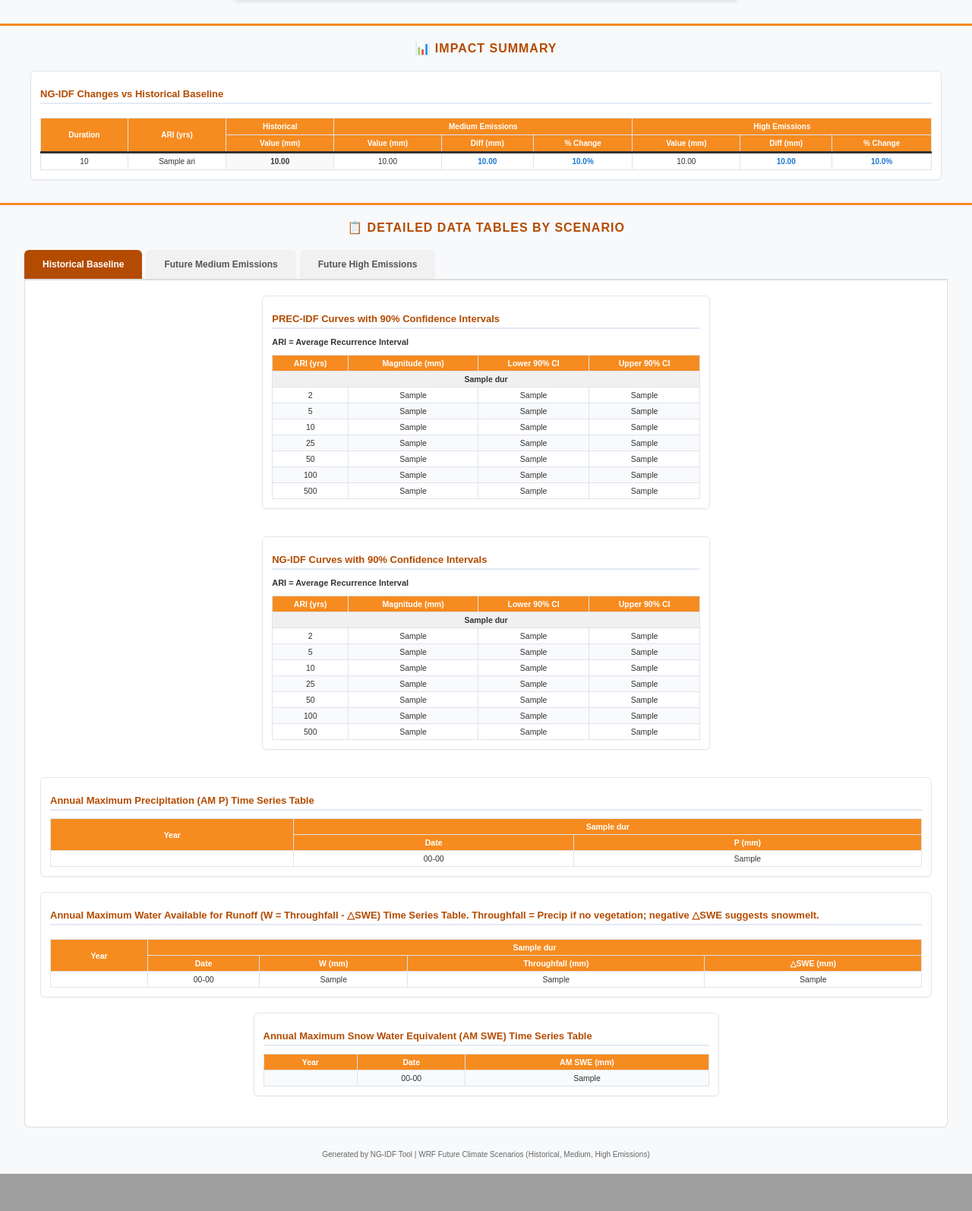
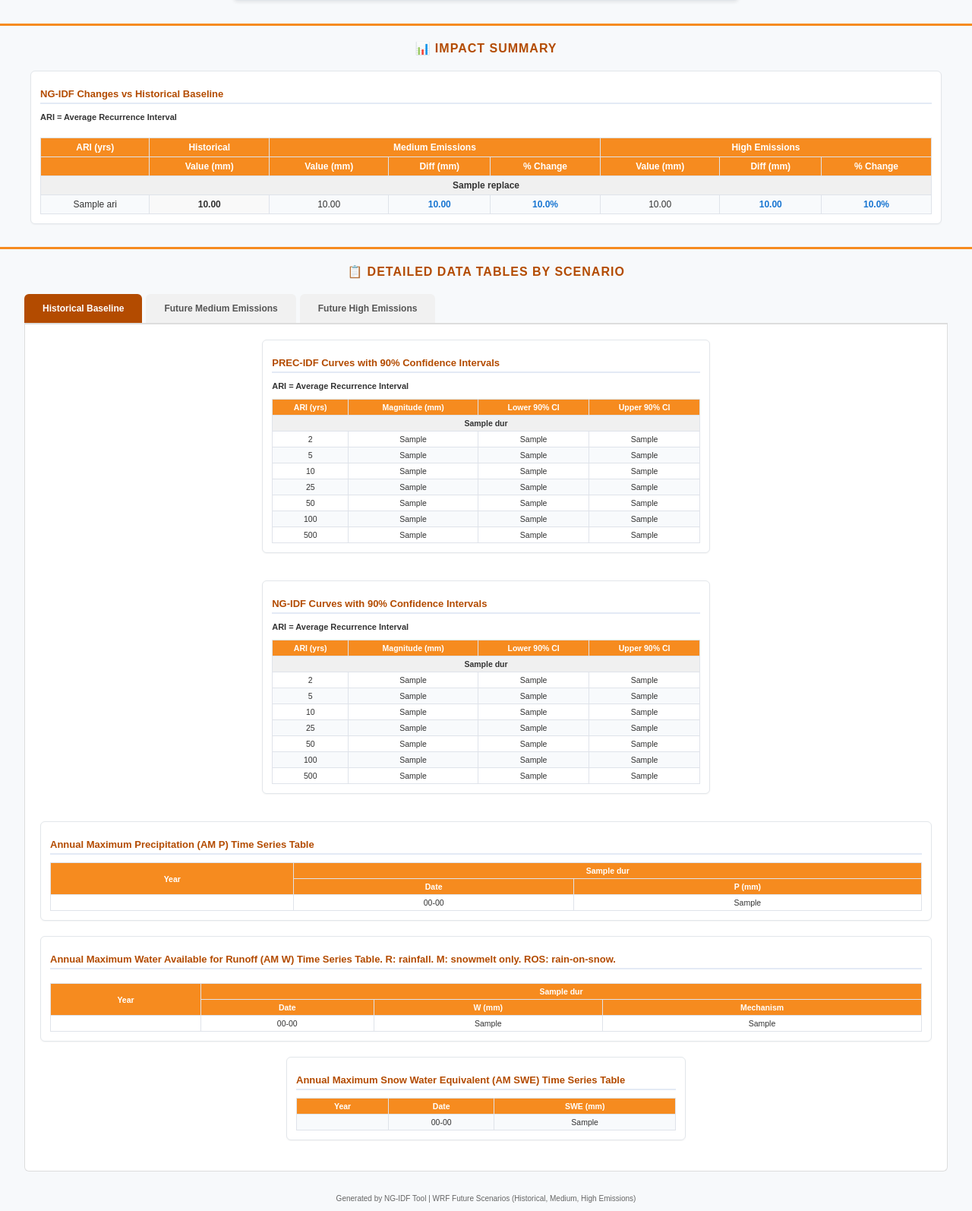
Before and after one commit to hydro-yan/NG_IDF_AWS, a Flask app: template templates/out_future.html in a window 1280 px wide. Shown: the part 4906-6500 px from the top of the page at 76% size. Before the commit the page ends 6451 px from the top, so only its background shows below. Run offline with Flask 3, Linux system fonts and the light colour scheme; the template is opened without the code that fills it: most values are stand-ins (such as "Sample title", 1, 10 or a date in 2020).

Commit message:
Updated mechanism for WRF; 2026/05/21 15:19

```diff
--- a/templates/out.html
+++ b/templates/out.html
@@ -506,7 +506,7 @@
   </div>
 </div>
 
-<p class="note">Generated by NG-IDF Tool | Daymet Historical Scenario (1989-2021)</p>
+<p class="note">Generated by NG-IDF Tool | Daymet Historical Weather Data (1989-2021)</p>
 
 <!-- Leaflet JS -->
 <script src="https://unpkg.com/leaflet@1.9.4/dist/leaflet.js"></script>
--- a/templates/out_future.html
+++ b/templates/out_future.html
@@ -283,7 +283,7 @@
   .summary-table {
     width: 100%;
     border-collapse: collapse;
-    font-size: 10px;
+    font-size: 12px;
   }
 
   .summary-table th,
@@ -413,17 +413,18 @@
 <div class="summary-section">
   <div class="section">
     <h2>NG-IDF Changes vs Historical Baseline</h2>
+    <p><strong>ARI = Average Recurrence Interval</strong></p>
     <div class="summary-table-container">
       <table class="summary-table">
         <thead>
           <tr>
-            <th rowspan="2">Duration</th>
-            <th rowspan="2">ARI (yrs)</th>
+            <th>ARI (yrs)</th>
             <th>Historical</th>
             <th colspan="3">Medium Emissions</th>
             <th colspan="3">High Emissions</th>
           </tr>
           <tr>
+            <th></th>
             <th>Value (mm)</th>
             <th>Value (mm)</th>
             <th>Diff (mm)</th>
@@ -435,8 +436,10 @@
         </thead>
         <tbody>
           {% for row in summary_rows %}
-          <tr class="{{ 'duration-start' if loop.index0 % 7 == 0 else '' }}">
-            <td>{{ row.duration }}</td>
+            {% if loop.index0 % 7 == 0 %}
+          <tr><td colspan="8" style="background:#f0f0f0; font-weight:bold;">{{ row.duration.replace('h', '-hour') }}</td></tr>
+            {% endif %}
+          <tr>
             <td>{{ row.ari }}</td>
             <td style="background:#f9f9f9; font-weight:bold;">{{ "%.2f"|format(row.hist) }}</td>
 
@@ -570,21 +573,20 @@
     <!-- AM W Table -->
     <div class="am-tables">
       <div class="section am-table" style="margin: 0 auto;">
-        <h2>Annual Maximum Water Available for Runoff (W = Throughfall - &#9651;SWE) Time Series Table. Throughfall = Precip if no vegetation; negative &#9651;SWE suggests snowmelt.</h2>
+        <h2>Annual Maximum Water Available for Runoff (AM W) Time Series Table. R: rainfall. M: snowmelt only. ROS: rain-on-snow.</h2>
         <div style="overflow-x: auto;">
         <table>
           <tr>
             <th rowspan="2">Year</th>
             {% for dur in hist.durations %}
-            <th colspan="4">{{ dur.replace('h', '-hour') }}</th>
+            <th colspan="3">{{ dur.replace('h', '-hour') }}</th>
             {% endfor %}
           </tr>
           <tr>
             {% for dur in hist.durations %}
             <th>Date</th>
             <th>W (mm)</th>
-            <th>Throughfall (mm)</th>
-            <th>&#9651;SWE (mm)</th>
+            <th>Mechanism</th>
             {% endfor %}
           </tr>
           {% for i in range(hist['am_' + hist.durations[0] + '_W']|length) %}
@@ -593,8 +595,7 @@
             {% for dur in hist.durations %}
             <td>{{ "%02d-%02d"|format(hist['am_' + dur + '_W_date'][i,1],hist['am_' + dur + '_W_date'][i,2]) }}</td>
             <td>{{ hist['am_' + dur + '_W'][i,3] }}</td>
-            <td>{{ hist['am_' + dur + '_W_P_int'][i] }}</td>
-            <td>{{ hist['am_' + dur + '_W_deltaSWE'][i] }}</td>
+            <td>{{ hist['am_' + dur + '_W_mechanism'][i] }}</td>
             {% endfor %}
           </tr>
           {% endfor %}
@@ -605,13 +606,13 @@
 
     <!-- SWE Table -->
     <div class="am-tables" style="justify-content: center;">
-      <div class="section am-table" style="width: 50%; max-width: 700px; margin: 0 auto;">
+      <div class="section am-table" style="width: 50%; max-width: 500px; margin: 0 auto;">
         <h2>Annual Maximum Snow Water Equivalent (AM SWE) Time Series Table</h2>
         <table class="swe-table">
           <tr>
             <th>Year</th>
             <th>Date</th>
-            <th>AM SWE (mm)</th>
+            <th>SWE (mm)</th>
           </tr>
           {% for i in range(hist.am_swe|length) %}
           <tr>
@@ -712,21 +713,20 @@
     <!-- AM W Table -->
     <div class="am-tables">
       <div class="section am-table" style="margin: 0 auto;">
-        <h2>Annual Maximum Water Available for Runoff (W = Throughfall - &#9651;SWE) Time Series Table. Throughfall = Precip if no vegetation; negative &#9651;SWE suggests snowmelt.</h2>
+        <h2>Annual Maximum Water Available for Runoff (AM W) Time Series Table</h2>
         <div style="overflow-x: auto;">
         <table>
           <tr>
             <th rowspan="2">Year</th>
             {% for dur in med.durations %}
-            <th colspan="4">{{ dur.replace('h', '-hour') }}</th>
+            <th colspan="3">{{ dur.replace('h', '-hour') }}</th>
             {% endfor %}
           </tr>
           <tr>
             {% for dur in med.durations %}
             <th>Date</th>
             <th>W (mm)</th>
-            <th>Throughfall (mm)</th>
-            <th>&#9651;SWE (mm)</th>
+            <th>Mechanism</th>
             {% endfor %}
           </tr>
           {% for i in range(med['am_' + med.durations[0] + '_W']|length) %}
@@ -735,8 +735,7 @@
             {% for dur in med.durations %}
             <td>{{ "%02d-%02d"|format(med['am_' + dur + '_W_date'][i,1],med['am_' + dur + '_W_date'][i,2]) }}</td>
             <td>{{ med['am_' + dur + '_W'][i,3] }}</td>
-            <td>{{ med['am_' + dur + '_W_P_int'][i] }}</td>
-            <td>{{ med['am_' + dur + '_W_deltaSWE'][i] }}</td>
+            <td>{{ med['am_' + dur + '_W_mechanism'][i] }}</td>
             {% endfor %}
           </tr>
           {% endfor %}
@@ -854,21 +853,20 @@
     <!-- AM W Table -->
     <div class="am-tables">
       <div class="section am-table" style="margin: 0 auto;">
-        <h2>Annual Maximum Water Available for Runoff (W = Throughfall - &#9651;SWE) Time Series Table. Throughfall = Precip if no vegetation; negative &#9651;SWE suggests snowmelt.</h2>
+        <h2>Annual Maximum Water Available for Runoff (AM W) Time Series Table</h2>
         <div style="overflow-x: auto;">
         <table>
           <tr>
             <th rowspan="2">Year</th>
             {% for dur in high.durations %}
-            <th colspan="4">{{ dur.replace('h', '-hour') }}</th>
+            <th colspan="3">{{ dur.replace('h', '-hour') }}</th>
             {% endfor %}
           </tr>
           <tr>
             {% for dur in high.durations %}
             <th>Date</th>
             <th>W (mm)</th>
-            <th>Throughfall (mm)</th>
-            <th>&#9651;SWE (mm)</th>
+            <th>Mechanism</th>
             {% endfor %}
           </tr>
           {% for i in range(high['am_' + high.durations[0] + '_W']|length) %}
@@ -877,8 +875,7 @@
             {% for dur in high.durations %}
             <td>{{ "%02d-%02d"|format(high['am_' + dur + '_W_date'][i,1],high['am_' + dur + '_W_date'][i,2]) }}</td>
             <td>{{ high['am_' + dur + '_W'][i,3] }}</td>
-            <td>{{ high['am_' + dur + '_W_P_int'][i] }}</td>
-            <td>{{ high['am_' + dur + '_W_deltaSWE'][i] }}</td>
+            <td>{{ high['am_' + dur + '_W_mechanism'][i] }}</td>
             {% endfor %}
           </tr>
           {% endfor %}
@@ -910,7 +907,7 @@
   </div>
 </div>
 
-<p class="note">Generated by NG-IDF Tool | WRF Future Climate Scenarios (Historical, Medium, High Emissions)</p>
+<p class="note">Generated by NG-IDF Tool | WRF Future Scenarios (Historical, Medium, High Emissions)</p>
 
 <!-- Leaflet JS -->
 <script src="https://unpkg.com/leaflet@1.9.4/dist/leaflet.js"></script>
```
